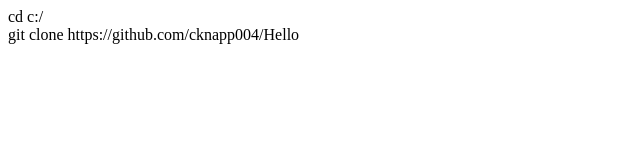
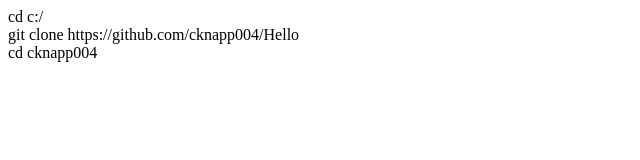
Before and after one commit to cknapp004/cknapp004.github.io, a plain HTML site: page index.html in a window 1280 px wide. Shown: the whole page, without its empty margins (0-640 px from the left). Drawn offline with Linux system fonts and the light colour scheme.

Commit message:
Update index.html

```diff
--- a/index.html
+++ b/index.html
@@ -1 +1 @@
-cd c:/ <br> git clone https://github.com/cknapp004/Hello<br>
+cd c:/ <br> git clone https://github.com/cknapp004/Hello<br>cd cknapp004
```
